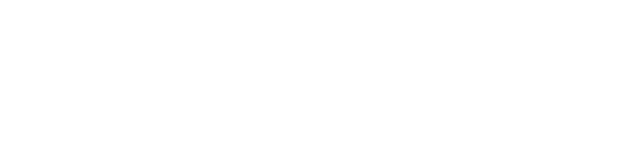
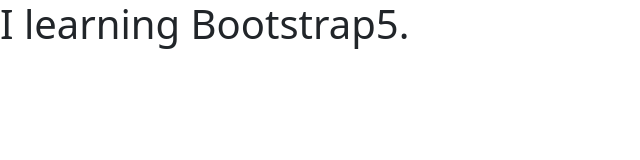
Before and after one commit to subir20/Codeing-Practice, a plain HTML site: page index.html in a window 1280 px wide. Shown: the whole page, without its empty margins (0-640 px from the left). Drawn offline with Linux system fonts and the light colour scheme.

Commit message:
create h1

```diff
--- a/index.html
+++ b/index.html
@@ -10,6 +10,7 @@
 </head>
 <body>
 
+<h1>I learning Bootstrap5.</h1>
 
 </body>
 </html>
```
